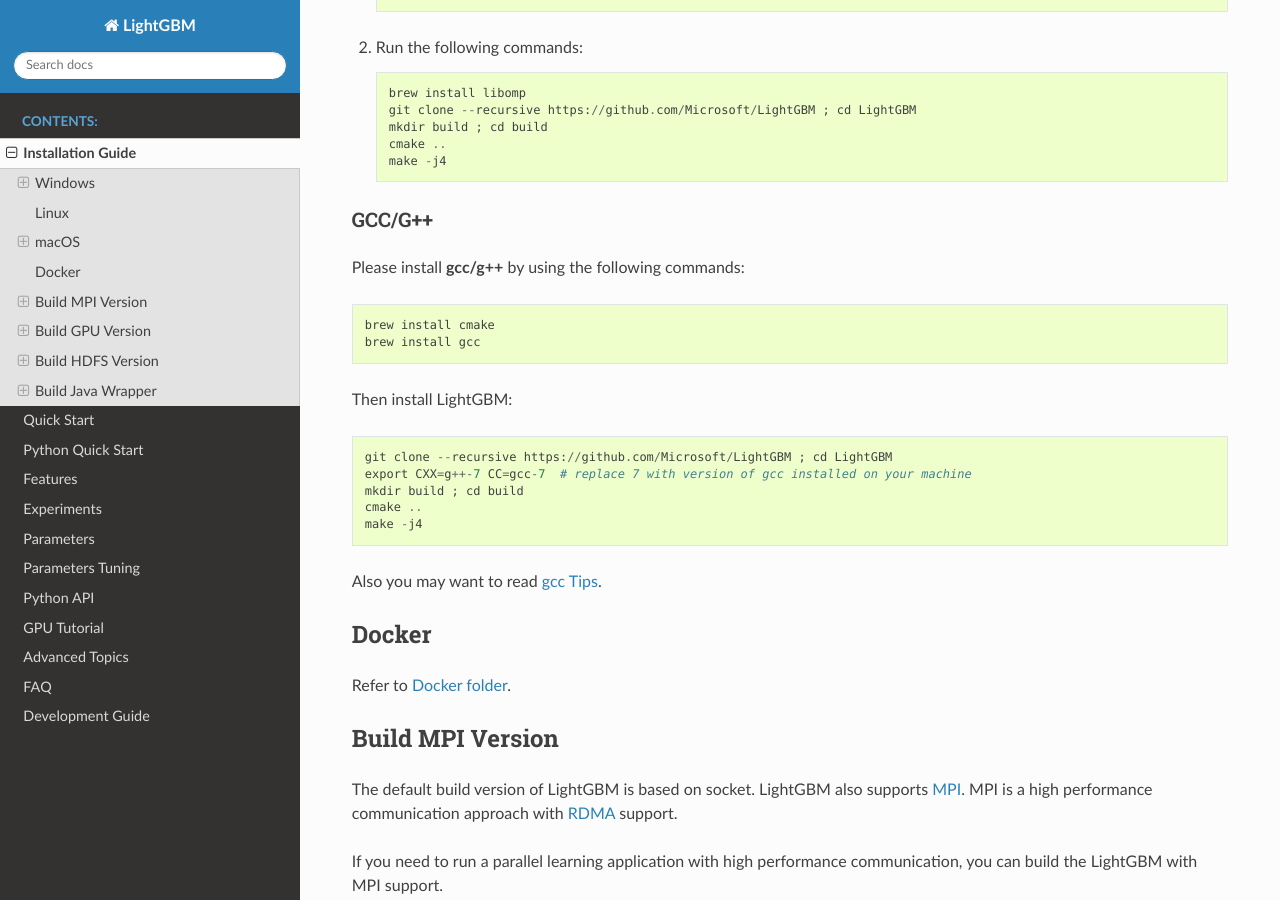
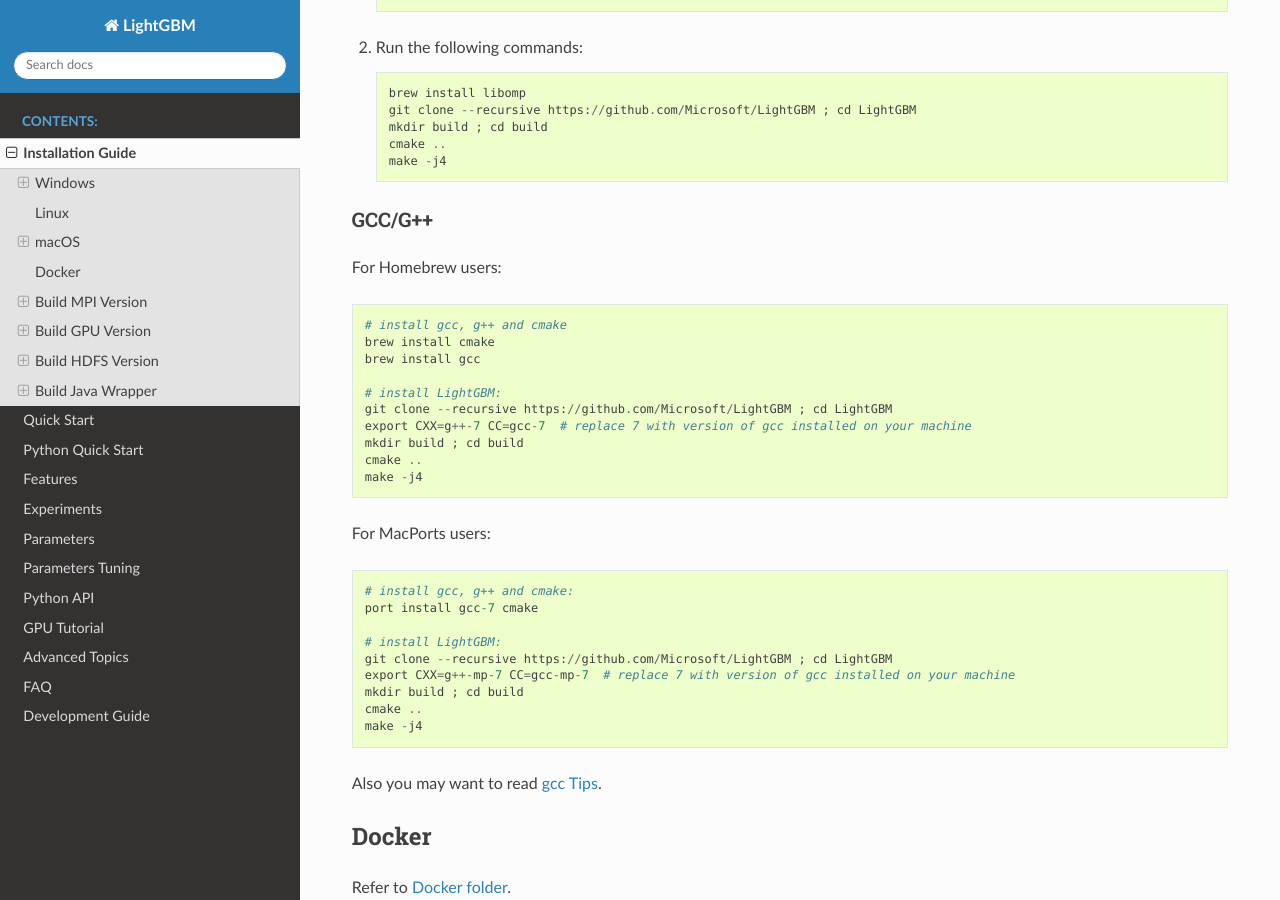
Before and after one commit to microsoft/LightGBM, a Sphinx documentation site: the page built from docs/Installation-Guide.rst, in a window 1280 px wide and 900 px high, scrolled down 1991 px. Built offline with Sphinx 7.4.7 and the Read the Docs theme 2.0.0, drawn with Linux system fonts in a browser that asks for light colours; pages that are not in the unit, such as notebooks, are missing from menus; some of the changed text lies outside the part shown.

Commit message:
Add installation instructions using MacPorts

```diff
--- a/docs/Installation-Guide.rst
+++ b/docs/Installation-Guide.rst
@@ -111,19 +111,31 @@
 GCC/G++
 ^^^^^^^
 
-Please install **gcc/g++** by using the following commands:
+For Homebrew users:
 
 .. code::
 
+  # install gcc, g++ and cmake
   brew install cmake
   brew install gcc
 
-Then install LightGBM:
+  # install LightGBM:
+  git clone --recursive https://github.com/Microsoft/LightGBM ; cd LightGBM
+  export CXX=g++-7 CC=gcc-7  # replace 7 with version of gcc installed on your machine
+  mkdir build ; cd build
+  cmake ..
+  make -j4
+
+For MacPorts users:
 
 .. code::
 
+  # install gcc, g++ and cmake:
+  port install gcc-7 cmake
+
+  # install LightGBM:
   git clone --recursive https://github.com/Microsoft/LightGBM ; cd LightGBM
-  export CXX=g++-7 CC=gcc-7  # replace 7 with version of gcc installed on your machine
+  export CXX=g++-mp-7 CC=gcc-mp-7  # replace 7 with version of gcc installed on your machine
   mkdir build ; cd build
   cmake ..
   make -j4
@@ -204,22 +216,37 @@
 macOS
 ^^^^^
 
-Install **Open MPI** first:
+For Homebrew users:
 
 .. code::
 
+  # install Open MPI first:
   brew install open-mpi
   brew install cmake
 
-Then run the following commands:
-
-.. code::
-
+  # install LightGBM:
   git clone --recursive https://github.com/Microsoft/LightGBM ; cd LightGBM
   export CXX=g++-7 CC=gcc-7  # replace 7 with version of gcc installed on your machine
   mkdir build ; cd build
   cmake -DUSE_MPI=ON ..
   make -j4
+
+For MacPorts users:
+
+.. code::
+
+  port install gcc7 cmake
+
+  # install Open MPI first:
+  port install open-mpi
+
+  # install LightGBM:
+  git clone --recursive https://github.com/Microsoft/LightGBM ; cd LightGBM
+  export CXX=g++-mp-7 CC=gcc-mp-7  # replace 7 with version of gcc installed on your machine
+  mkdir build ; cd build
+  cmake -DUSE_MPI=ON ..
+  make -j4
+
 
 Build GPU Version
 ~~~~~~~~~~~~~~~~~
```
